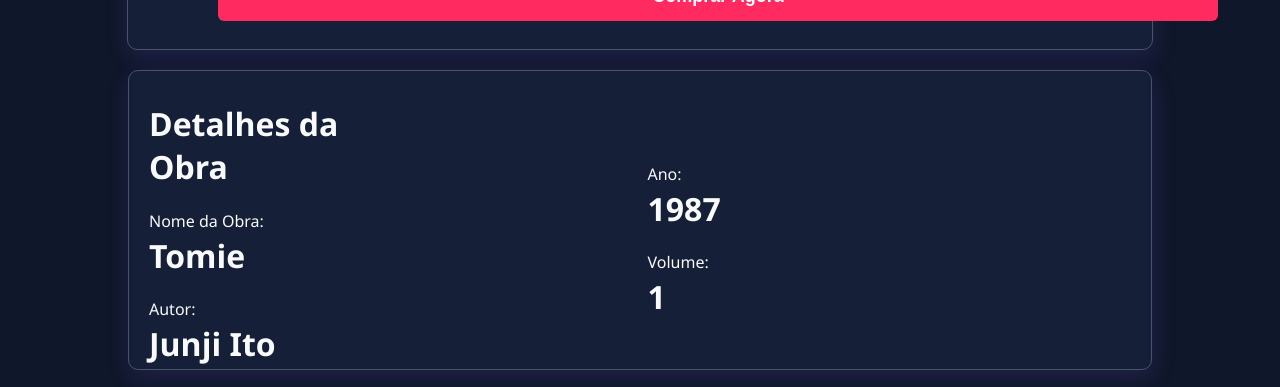
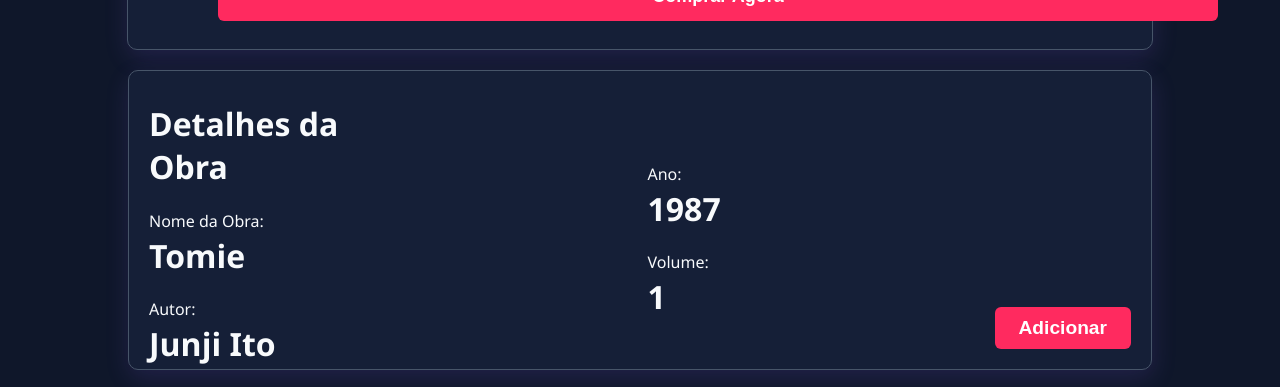
Before and after one commit to marcelafranciny7320-a11y/Central-Geek-Front-End, a React (Vite) app: page /detalheManga in a window 1280 px wide. Shown: the part 509-896 px from the top of the page. Built offline with nearby package versions, Linux system fonts and the light colour scheme.

Commit message:
terceiro commit

```diff
--- a/src/App.tsx
+++ b/src/App.tsx
@@ -6,6 +6,7 @@
 import Home from "./paginas/Home";
 import NotFound from "./paginas/NotFound";
 import DetalheManga from "./paginas/DetalheManga";
+import CadastrarManga from "./paginas/CadastrarManga";
 
 
 function App() {
@@ -20,6 +21,7 @@
         <Route path="/Login" element={<Login />} />
         <Route path="*" element={<NotFound />} />
         <Route path="/detalheManga" element={<DetalheManga />} />
+        <Route path="/CadastrarManga" element={<CadastrarManga />} />
       </Routes>
     </BrowserRouter>
   );
--- a/src/Estilo/estilo.css
+++ b/src/Estilo/estilo.css
@@ -343,6 +343,37 @@
     object-fit: cover;
 }
 
+.detalheManga-inferior {
+    height: 300px;
+    width: 80%;
+    background-color: #151f37;
+    padding: 20px;
+    padding-top:10px;
+    box-sizing: border-box;
+    border: 1px solid var(--border-color);
+    box-shadow: 1px 8px 25px rgba(139, 92, 246, 0.15);
+    margin: 20px auto;
+    display: flex;
+    position: relative;
+    flex-direction:row;
+    border-radius: 10px;
+
+    display: grid;
+    grid-template-columns: 1fr 1fr;
+    gap: 15px;
+}
+
+.detalheManga-inferior h2 {
+    grid-column: 1 / -1;
+    margin-top: 0;
+    margin-bottom: 10px;
+}
+
+.inferior-esquerda > p:first-child,
+.inferior-direita > p:first-child {
+    margin-top: 0;
+}
+
 .botao-comprar {
     width: 1000px;
     height: 50px;
@@ -364,37 +395,6 @@
     color: rgb(85, 255, 0);
 }
 
-
-.detalheManga-inferior {
-    height: 300px;
-    width: 80%;
-    background-color: #151f37;
-    padding: 20px;
-    padding-top:10px;
-    box-sizing: border-box;
-    border: 1px solid var(--border-color);
-    box-shadow: 1px 8px 25px rgba(139, 92, 246, 0.15);
-    margin: 20px auto;
-    display: flex;
-    flex-direction:row;
-    border-radius: 10px;
-
-    display: grid;
-    grid-template-columns: 1fr 1fr;
-    gap: 15px;
-}
-
-.detalheManga-inferior h2 {
-    grid-column: 1 / -1;
-    margin-top: 0;
-    margin-bottom: 10px;
-}
-
-.inferior-esquerda > p:first-child,
-.inferior-direita > p:first-child {
-    margin-top: 0;
-}
-
 .inferior-esquerda {
   height: 100%;
   width: 50%;
@@ -414,3 +414,22 @@
 .text-titulo-obra {
   margin-top: 0;
 }
+
+.btn-adicionar {
+  position: absolute;
+  bottom: 20px;
+  right: 20px;
+  padding: 10px 24px;
+  background-color: var(--accent);
+  color: #ffffff;
+  border: none;
+  border-radius: 6px;
+  font-size: 1.2rem;
+  font-weight: bold;
+  cursor: pointer;
+  transition: background-color 0.2s ease, transform 0.1s ease;
+}
+
+.btn-adicionar:hover {
+    opacity: 0.9;
+}
--- /dev/null
+++ b/src/paginas/CadastrarManga.tsx
@@ -0,0 +1,9 @@
+function CadastrarManga() {
+    return(
+        <div>
+          <h1> Cadastrar mangas</h1>
+        </div>
+    )
+}
+
+export default CadastrarManga;
--- a/src/paginas/DetalheManga.tsx
+++ b/src/paginas/DetalheManga.tsx
@@ -60,6 +60,10 @@
             <h1 className="text-titulo-obra">
                 <b>1</b>
             </h1>
+
+            <button  onClick={() => {navigate("/CadastrarManga"); }} className="btn-adicionar">
+                Adicionar
+            </button>
             </div>
 
          </div>
--- a/src/paginas/Home.tsx
+++ b/src/paginas/Home.tsx
@@ -1,8 +1,12 @@
 import Card from '../Componentes/cards';
 import '../Estilo/estilo.css'
+import { useNavigate } from "react-router-dom";
 
 
 function Home() {
+
+     const navigate = useNavigate();
+
     return (
         <>
             <div className="menu1"></div>
@@ -30,6 +34,12 @@
 
             </div>
 
+            <div className="acoes-container">
+                  <button  onClick={() => {navigate("/CadastrarManga"); }} className="btn-adicionar">
+                Adicionar
+            </button>
+            </div>
+
 
 
         </>
```
